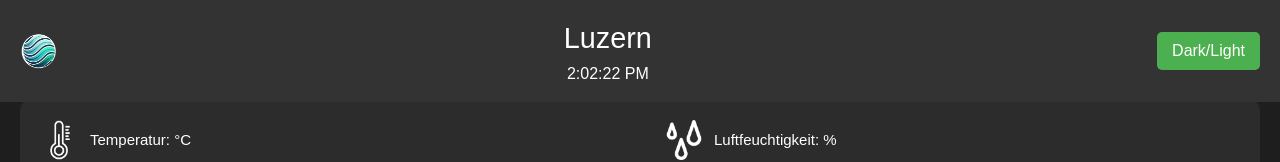
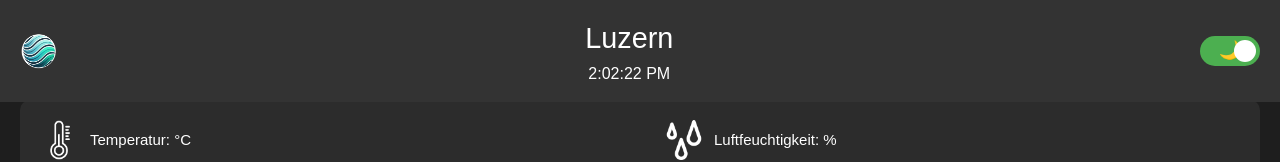
Before and after one commit to bjgedeon/Frontend-M241-245, a Vue app: page / in a window 1280 px wide. Shown: the top 162 px of the page. Built offline with nearby package versions, Linux system fonts and the light colour scheme; no server answers.

Commit message:
toggle button für darkmode

```diff
--- a/src/components/Dashboard.vue
+++ b/src/components/Dashboard.vue
@@ -15,19 +15,16 @@ export default {
     const airQualityData = ref([]);
     const latestData = ref({});
     const formattedTime = ref(new Date().toLocaleTimeString());
-    const currentTheme = ref("dark"); // Store current theme (dark or light)
+    const isDarkMode = ref(true);
 
     const toggleTheme = () => {
-      // Toggle between dark and light modes
-      currentTheme.value = currentTheme.value === "dark" ? "light" : "dark";
-      const newTheme = currentTheme.value;
+      const newTheme = isDarkMode.value ? "dark" : "light";
       document.body.classList.remove("dark", "light");
       document.body.classList.add(newTheme);
     };
 
     const getIcon = (type) => {
-      // Dynamically return the correct icon based on the theme
-      return `/images/${type}-${currentTheme.value}mode.png`;
+      return `/images/${type}-${isDarkMode.value ? 'dark' : 'light'}mode.png`;
     };
 
     const getData = async () => {
@@ -75,7 +72,8 @@ export default {
       pressureData,
       airQualityData,
       toggleTheme,
-      getIcon, // Provide the method for icon switching
+      getIcon,
+      isDarkMode,
     };
   },
 };
@@ -90,9 +88,16 @@ export default {
         <h1>Luzern</h1>
         <p>{{ formattedTime }}</p>
       </div>
-      <button @click="toggleTheme">Dark/Light</button>
+      <!-- Fancy Dark/Light Mode Toggle -->
+      <label class="toggle-switch">
+        <input type="checkbox" v-model="isDarkMode" @change="toggleTheme" />
+        <span class="slider">
+          <span v-if="isDarkMode" class="icon">🌙</span>
+          <span v-else class="icon">☀️</span>
+        </span>
+      </label>
     </div>
-    <!-- Luftqualitäts-Infos -->
+    <!-- Air Quality Info -->
     <div class="info-box">
       <div>
         <img :src="getIcon('temperatur')" alt="Temperatur" class="info-icon" />
@@ -119,7 +124,7 @@ export default {
       </div>
     </div>
 
-    <!-- Diagramme -->
+    <!-- Charts -->
     <div class="charts">
       <div class="chart">
         <TemperatureChart :data="temperatureData" />
@@ -135,6 +140,60 @@ export default {
 </template>
 
 <style>
+.toggle-switch {
+  position: relative;
+  display: inline-block;
+  width: 60px;
+  height: 30px;
+}
+
+.toggle-switch input {
+  opacity: 0;
+  width: 0;
+  height: 0;
+}
+
+.slider {
+  position: absolute;
+  cursor: pointer;
+  top: 0;
+  left: 0;
+  right: 0;
+  bottom: 0;
+  background-color: #ccc;
+  transition: 0.4s;
+  border-radius: 50px;
+  display: flex;
+  align-items: center;
+  justify-content: center;
+  font-size: 18px;
+}
+
+.slider:before {
+  position: absolute;
+  content: "";
+  height: 22px;
+  width: 22px;
+  left: 4px;
+  bottom: 4px;
+  background-color: white;
+  transition: 0.4s;
+  border-radius: 50%;
+}
+
+input:checked + .slider {
+  background-color: #4caf50;
+}
+
+input:checked + .slider:before {
+  transform: translateX(30px);
+}
+
+.icon {
+  font-size: 18px;
+  color: white;
+}
+
 .info-icon {
   width: 40px;
   height: 40px;
@@ -222,7 +281,6 @@ body.light {
   flex-grow: 1;
 }
 
-
 .header h1 {
   font-size: 1.8rem;
   margin: 0;
@@ -231,20 +289,6 @@ body.light {
 .header p {
   font-size: 1rem;
   margin: 0;
-}
-
-button {
-  padding: 10px 15px;
-  background-color: #4caf50;
-  border: none;
-  color: white;
-  cursor: pointer;
-  font-size: 1rem;
-  border-radius: 5px;
-}
-
-button:hover {
-  background-color: #45a049;
 }
 
 /* Margin top to avoid overlap with fixed header */
@@ -265,12 +309,12 @@ button:hover {
 
 .info-box div {
   display: flex;
-  align-items: center;  /* Ensure that the icon and text align properly */
-  width: 48%; /* Ensure space between columns */
+  align-items: center;
+  width: 48%;
 }
 
 .info-box p {
-  margin: 0; /* Remove margin from paragraph */
+  margin: 0;
 }
 
 /* Diagramme */
@@ -323,10 +367,5 @@ button:hover {
   .header p {
     font-size: 0.9rem;
   }
-
-  button {
-    font-size: 0.9rem;
-    padding: 8px 12px;
-  }
 }
 </style>
```
Also changed, not shown: src/components/Login.vue (added, +37 -0 lines), src/components/Register.vue (added, +37 -0 lines).
